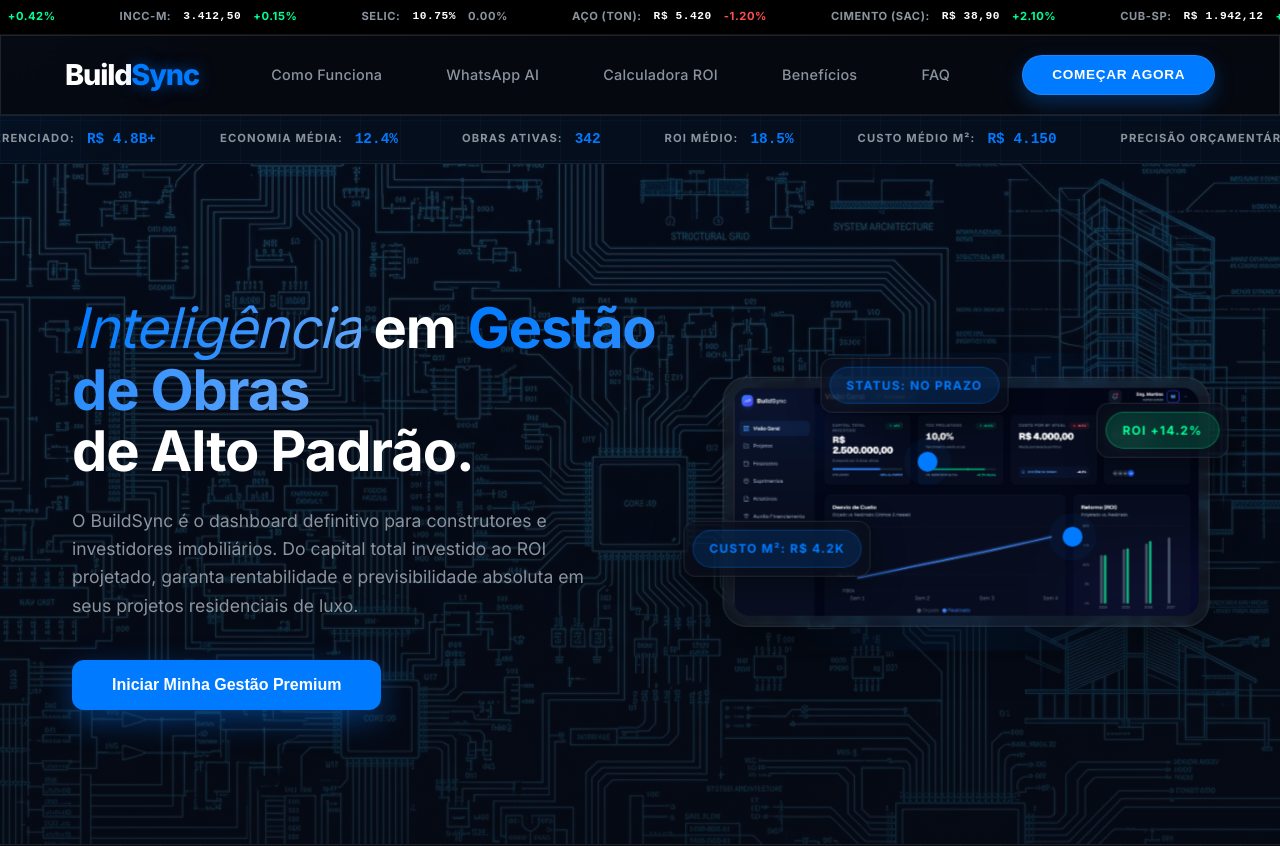
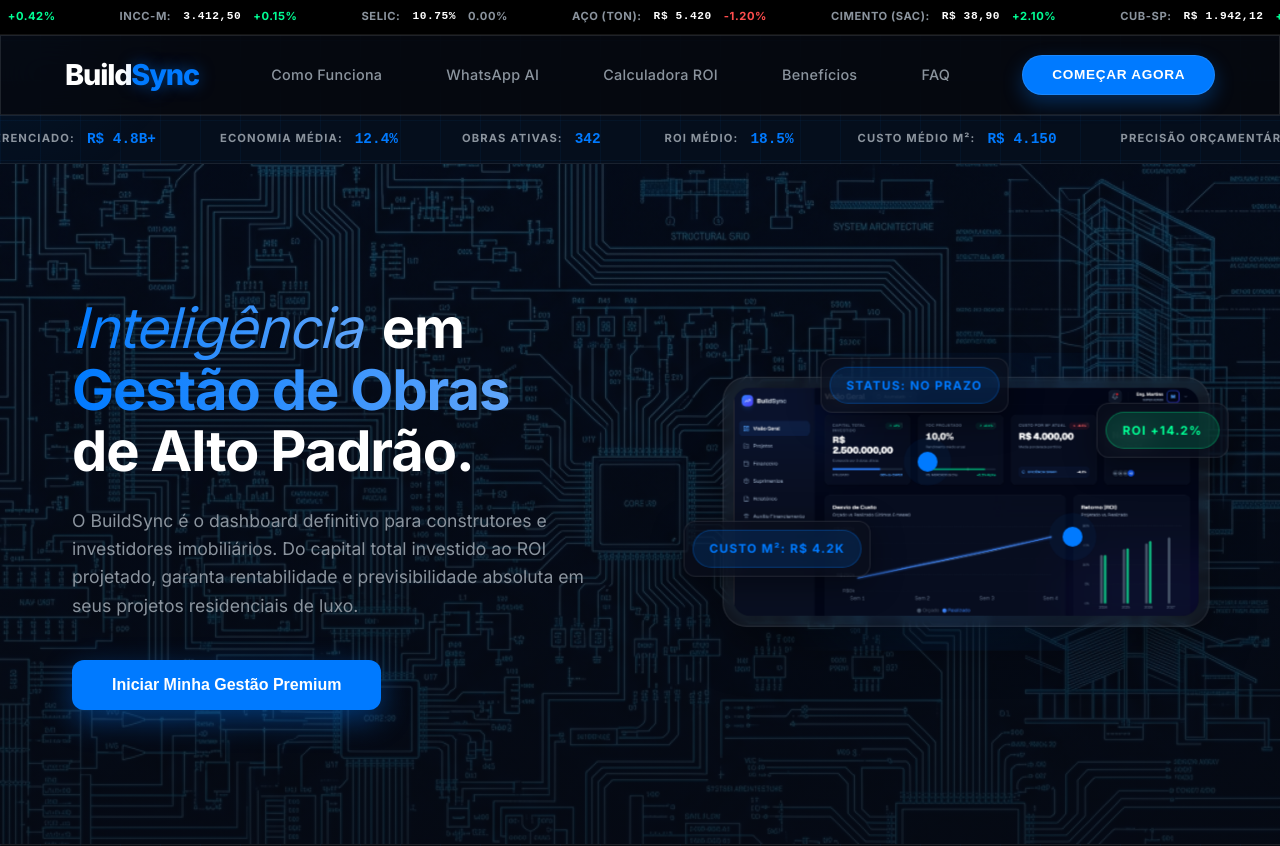
Before and after one commit to mantolatv-cmyk/buildsync-site, a Next.js app: page / in a window 1280 px wide. Shown: the top 846 px of the page. Built offline with nearby package versions, Linux system fonts and the light colour scheme; a web font is replaced by a local one.

Commit message:
style: fix serif text clipping by adding padding-right to serif class

```diff
--- a/src/app/globals.css
+++ b/src/app/globals.css
@@ -167,6 +167,8 @@
   font-family: var(--font-serif);
   font-style: italic;
   font-weight: 400;
+  padding-right: 0.15em;
+  display: inline-block;
 }
 
 .mouse-follower {
```
